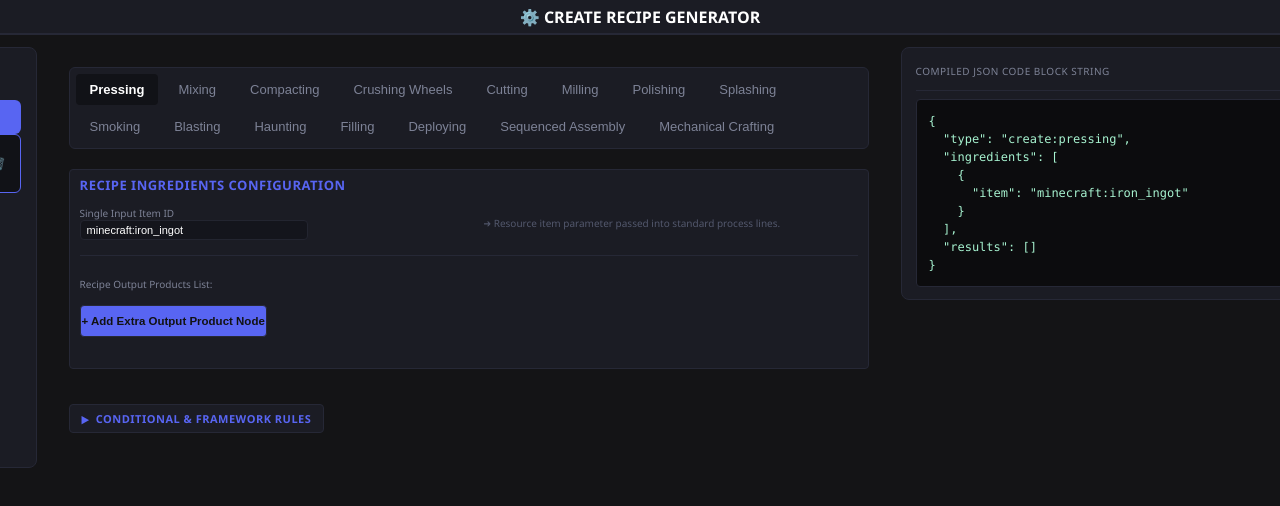
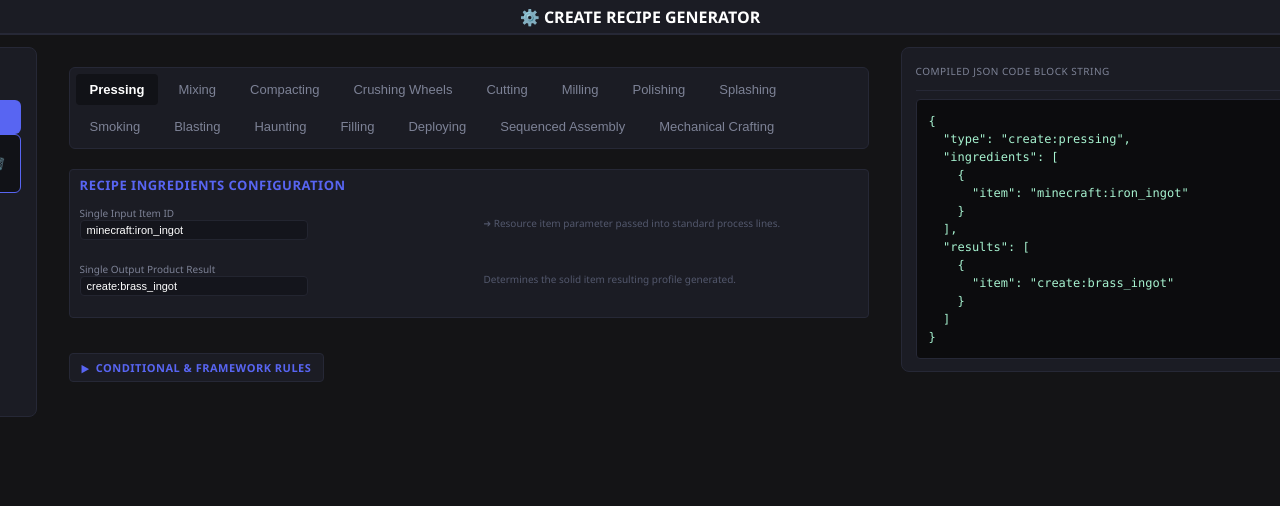
Before and after one commit to Rockiecraft/Create-recipe-generator, a website: page src/index.html in a window 1280 px wide. Both pictures are taken after a click on the button "Pressing". Drawn offline with Linux system fonts and the light colour scheme; files whose address does not match are found by name.

Commit message:
fixes?
changed how some of the ui works for some recipe types

```diff
--- a/app-entry.js
+++ b/app-entry.js
@@ -17,7 +17,7 @@ function createStudioDesktopWindow() {
 
     desktopWin.setMenuBarVisibility(false);
 
-    desktopWin.loadFile('index.html');
+    desktopWin.loadFile(path.join(__dirname, 'src', 'index.html'));
 }
 
 app.whenReady().then(() => {
--- a/src/index.html
+++ b/src/index.html
@@ -175,7 +175,19 @@
                         onclick="addOutputBlock('minecraft:gold_nugget', 1, 1000)">+ Add Extra Output Product
                         Node</button>
                 </div>
+                <div id="singleOutputInputsPanel" class="recipe-group-card hidden" style="margin-top: 12px;">
+                    <div class="left-aligned-layout-grid">
 
+                        <!-- Registry Target Text Box Input Field -->
+                        <div class="grid-cell-stacked-box">
+                            <label style="margin-top:0;">Single Output Product Result</label>
+                            <input type="text" id="singleOutputProductId" placeholder="create:brass_ingot"
+                                value="create:brass_ingot" oninput="compileRecipe()">
+                        </div>
+                        <div class="grid-cell-context-hint">Determines the solid item resulting profile generated.</div>
+
+                    </div>
+                </div>
                 <div id="mechanicalCraftingContainer" class="config-card hidden"
                     style="flex: 0 1 auto; width: 100%; margin: 16px 0 0 0; padding: 12px !important; box-sizing: border-box;">
                     <details class="advanced-options-disclosure" style="cursor: pointer; width: 100%;" open>
--- a/src/main/js/foundation/Frontend/ui-components.js
+++ b/src/main/js/foundation/Frontend/ui-components.js
@@ -91,8 +91,10 @@ function addOutputBlock(defaultValue = 'create:brass_ingot') {
         <div style="display:flex; gap:10px; margin-top:6px;">
             <div style="flex:1;">
                 <label class="out-count-label" style="margin-top:0;">Amount</label>
-                <input type="number" class="out-count" value="1" min="0" max="10000" step="1" style="padding:4px; font-size:11px;" oninput="if(typeof compileRecipe==='function')compileRecipe();" onchange="let block = this.closest('.grid-cell-stacked-box'); let isFluid = block ? block.querySelector('.out-is-fluid')?.checked : false; if (isFluid) { let parsed = parseInt(this.value) || 0; if (parsed < 1) parsed = 100; if (parsed > 1000) parsed = 1000; this.value = parsed; } else { let parsed = parseInt(this.value) || 0; if (parsed < 1 || parsed > 64) parsed = 1; this.value = parsed; } if(typeof compileRecipe==='function')compileRecipe();" />
-            </div>
+                    <input type="number" class="out-count" value="${defaultValue}" min="0" max="1000" style="padding:4px; font-size:11px;"
+                        oninput="let block = this.closest('.grid-cell-stacked-box'); let isFluid = block ? block.querySelector('.out-is-fluid')?.checked : false; let parsed = parseInt(this.value); if (isFluid && parsed > 1000) this.value = 1000; compileRecipe();"
+                        onchange="let block = this.closest('.grid-cell-stacked-box'); let isFluid = block ? block.querySelector('.out-is-fluid')?.checked : false; let parsed = parseInt(this.value); if (isNaN(parsed)) parsed = 1; if (isFluid) { if (parsed < 0) parsed = 0; if (parsed > 1000) parsed = 1000; } else { if (parsed < 1) parsed = 1; } this.value = parsed; compileRecipe();">
+                </div>
             <div class="chance-container" style="flex:1;">
                 <label style="margin-top:0;">Chance (%)</label>
                 <input type="number" class="out-chance" placeholder="100" value="100" min="0" max="100" step="5" oninput="compileRecipe()" />
--- a/src/main/js/foundation/Frontend/ui-router.js
+++ b/src/main/js/foundation/Frontend/ui-router.js
@@ -65,7 +65,14 @@ function toggleEngineFields() {
             timeInput.value = "200";
         }
     }
-
+    const singleOutputPanel = document.getElementById('singleOutputInputsPanel');
+    if (singleOutputPanel) {
+        if (['pressing', 'filling', 'smoking', 'blasting', 'haunting', 'sequenced_assembly', 'deploying', 'mechanical_crafting'].includes(targetEngine)) {
+            singleOutputPanel.classList.remove('hidden');
+        } else {
+            singleOutputPanel.classList.add('hidden');
+        }
+    }
 
     document.querySelectorAll('.chance-container').forEach(el =>
         el.classList.toggle('hidden', !['crushing', 'sequenced_assembly', 'milling', 'splashing', 'cutting'].includes(targetEngine)));
@@ -91,7 +98,23 @@ function toggleEngineFields() {
             }
         });
     }
+    const hidesMultiOutputs = ['pressing', 'filling', 'blasting', 'smoking', 'haunting', 'sequenced_assembly', 'deploying', 'mechanical_crafting'].includes(targetEngine);
 
+
+    const outputsCardWrapper = document.getElementById('outputsContainer')?.closest('.recipe-group-card') ||
+                               document.getElementById('outputsContainer')?.parentElement;
+    const addOutputNodeBtn = document.querySelector('button[onclick*="addOutputBlock"]');
+
+
+    if (hidesMultiOutputs) {
+
+        outputsCardWrapper?.classList.add('hidden');
+        addOutputNodeBtn?.classList.add('hidden');
+    } else {
+
+        outputsCardWrapper?.classList.remove('hidden');
+        addOutputNodeBtn?.classList.remove('hidden');
+    }
     if (typeof compileRecipe === 'function') compileRecipe();
 }
 
--- a/src/main/js/foundation/compilers/compiler-core.js
+++ b/src/main/js/foundation/compilers/compiler-core.js
@@ -1,67 +1,76 @@
 function compileRecipe() {
+
+
     const activeRadio = document.querySelector('input[name="platform"]:checked');
-    const platformSelection = activeRadio ? activeRadio.value : "universal";
+    const platformSelection = activeRadio ? activeRadio.value : 'universal';
     let coreRecipe = {};
     const rawEngine = currentActiveEngine || 'mixing';
     const targetEngine = rawEngine.replace('create:', '');
 
-    let demandsFabricFormat = (platformSelection === "fabric_only") || document.getElementById('autoConvertFabricFluids')?.checked;
+    let demandsFabricFormat = platformSelection === 'fabric_only' || document.getElementById('autoConvertFabricFluids')?.checked;
     let compiledResultsArray = [];
     const outputContainers = document.getElementById('outputsContainer').children;
-    const allowsChance = ['crushing', 'sequenced_assembly', 'milling', 'splashing', 'cutting' ].includes(targetEngine);
+    const allowsChance = ['crushing', 'sequenced_assembly', 'milling', 'splashing', 'cutting'].includes(targetEngine);
 
     const ALLOWED_FLUID_ENGINES = ['mixing', 'compacting', 'filling'];
     const ENGINES_WITH_CHANCE = ['crushing', 'sequenced_assembly', 'splashing', 'cutting'];
     const SEQUENCED_ASSEMBLY_STEP_TYPES = ['pressing', 'deploying', 'filling'];
 
+    for (let container of outputContainers) {
+        const idInput = container.querySelector('.out-id') || container.querySelector('input[type="text"]');
+        const countInput = container.querySelector('.out-count') || container.querySelector('input[type="number"]:not(.out-chance):not(.chance-input)');
+        const fluidCheck = container.querySelector('.out-is-fluid') || container.querySelector('input[type="checkbox"]');
+        const chanceInput = container.querySelector('.out-chance') || container.querySelector('.chance-input');
 
-    for (let container of outputContainers) {
-        const idInput = container.querySelector('.out-id');
-        const countInput = container.querySelector('.out-count');
-        const fluidCheck = container.querySelector('.out-is-fluid');
-        const chanceInput = container.querySelector('.out-chance');
+        if (!idInput || !idInput.value || !idInput.value.trim()) continue;
 
-        if (!idInput || !idInput.value) continue;
+        const cleanId = idInput.value.trim();
 
         if (fluidCheck && fluidCheck.checked) {
-            let amount = parseInt(countInput.value) || 1000;
-            if (demandsFabricFormat) amount *= 81;
+            let amountVal = countInput ? parseInt(countInput.value, 10) : 1000;
+            if (isNaN(amountVal)) amountVal = 1000;
+            if (demandsFabricFormat) amountVal *= 81;
 
             compiledResultsArray.push({
-                "fluid": idInput.value,
-                "amount": amount
+                fluid: cleanId,
+                amount: amountVal,
             });
         } else {
+            let countVal = countInput ? parseInt(countInput.value, 10) : 1;
+            if (isNaN(countVal)) countVal = 1;
+
             let itemObject = {
-                "item": idInput.value,
-                "count": parseInt(countInput.value) || 1
+                item: cleanId,
+                count: countVal,
             };
+
             if (allowsChance && chanceInput) {
-                const rawChanceString = chanceInput.value ? chanceInput.value.trim() : "";
+                const rawChanceString = chanceInput.value ? chanceInput.value.trim() : '';
                 let inputPercent = parseFloat(rawChanceString);
 
-
-                if (rawChanceString === "") {
-                    inputPercent = 100;
-                }
-
-                if (!isNaN(inputPercent)) {
-
+                if (rawChanceString !== '' && !isNaN(inputPercent)) {
                     inputPercent = Math.max(0, Math.min(100, inputPercent));
                     let chanceVal = inputPercent / 100;
-
                     chanceVal = parseFloat(chanceVal.toFixed(2));
-
 
                     if (chanceVal < 1.0) {
                         itemObject.chance = chanceVal;
                     }
                 }
             }
+
             compiledResultsArray.push(itemObject);
         }
     }
-
+    if (['pressing', 'filling', 'smoking', 'blasting', 'haunting', 'sequenced_assembly', 'deploying'].includes(targetEngine)) {
+        compiledResultsArray = [];
+        const singleOutInput = document.getElementById('singleOutputProductId') || document.getElementById('outputItem');
+        if (singleOutInput && singleOutInput.value.trim()) {
+            compiledResultsArray.push({
+                item: singleOutInput.value.trim(),
+            });
+        }
+    }
     if (targetEngine === 'filling') {
         coreRecipe = compileSpoutRecipe(compiledResultsArray, demandsFabricFormat);
     } else if (['mixing', 'compacting'].includes(targetEngine)) {
@@ -95,74 +104,69 @@ if (targetEngine === 'filling') {
                     type: condTypeEl.value,
                     key: condKeyEl ? condKeyEl.value : '',
                     val: condValEl ? condValEl.value : '',
-                    route: condRouteEl ? condRouteEl.value : 'both'
+                    route: condRouteEl ? condRouteEl.value : 'both',
                 });
             }
         }
     }
 
-
-    if (platformSelection === "forge_only") {
+    if (platformSelection === 'forge_only') {
         let compiledConditionsArray = [];
         if (isConditionalChecked && rawInputsList.length > 0) {
             for (let input of rawInputsList) {
                 if (input.route === 'forge' || input.route === 'both') {
-                    compiledConditionsArray.push({ "type": input.type, "modid": input.key });
+                    compiledConditionsArray.push({ type: input.type, modid: input.key });
                 }
             }
         }
         if (compiledConditionsArray.length === 0) {
-            compiledConditionsArray.push({ "type": "forge:mod_loaded", "modid": "create" });
+            compiledConditionsArray.push({ type: 'forge:mod_loaded', modid: 'create' });
         }
         outputJson = {
-            "type": "forge:conditional",
-            "recipes": [{ "conditions": compiledConditionsArray, "recipe": coreRecipe }]
+            type: 'forge:conditional',
+            recipes: [{ conditions: compiledConditionsArray, recipe: coreRecipe }],
         };
-
-    } else if (platformSelection === "fabric_only") {
+    } else if (platformSelection === 'fabric_only') {
         let compiledConditionsArray = [];
         if (isConditionalChecked && rawInputsList.length > 0) {
             for (let input of rawInputsList) {
                 if (input.route === 'fabric' || input.route === 'both') {
-                    compiledConditionsArray.push({ "condition": input.type, "values": [input.key] });
+                    compiledConditionsArray.push({ condition: input.type, values: [input.key] });
                 }
             }
         }
         if (compiledConditionsArray.length === 0) {
-            compiledConditionsArray.push({ "condition": "fabric:all_mods_loaded", "values": ["create"] });
+            compiledConditionsArray.push({ condition: 'fabric:all_mods_loaded', values: ['create'] });
         }
         outputJson = {
-            "fabric:load_conditions": compiledConditionsArray,
-            ...coreRecipe
+            'fabric:load_conditions': compiledConditionsArray,
+            ...coreRecipe,
         };
-
     } else {
-
         if (isConditionalChecked && rawInputsList.length > 0) {
             let forgeConditions = [];
             let fabricConditions = [];
 
             for (let input of rawInputsList) {
                 if (input.route === 'forge' || input.route === 'both') {
-                    forgeConditions.push({ "type": input.type, "modid": input.key });
+                    forgeConditions.push({ type: input.type, modid: input.key });
                 }
                 if (input.route === 'fabric' || input.route === 'both') {
-                    fabricConditions.push({ "condition": input.type, "values": [input.key] });
+                    fabricConditions.push({ condition: input.type, values: [input.key] });
                 }
             }
 
             let finalDualRecipe = { ...coreRecipe };
             if (fabricConditions.length > 0) {
-                finalDualRecipe = { "fabric:load_conditions": fabricConditions, ...coreRecipe };
+                finalDualRecipe = { 'fabric:load_conditions': fabricConditions, ...coreRecipe };
             }
 
             if (forgeConditions.length > 0) {
-                outputJson = { "type": "forge:conditional", "recipes": [{ "conditions": forgeConditions, "recipe": finalDualRecipe }] };
+                outputJson = { type: 'forge:conditional', recipes: [{ conditions: forgeConditions, recipe: finalDualRecipe }] };
             } else {
                 outputJson = finalDualRecipe;
             }
         } else {
-
             outputJson = coreRecipe;
         }
     }
@@ -172,9 +176,7 @@ if (targetEngine === 'filling') {
         outputField.value = JSON.stringify(outputJson, null, 4);
     }
 
-
-
-window.toggleConditionalFields = function() {
+    window.toggleConditionalFields = function () {
         const useConditionalEl = document.getElementById('useConditional');
         const conditionalConfigEl = document.getElementById('conditionalConfig');
 
@@ -189,8 +191,7 @@ window.toggleConditionalFields = function() {
         }
     };
 
-
-window.removeBlock = function(target) {
+    window.removeBlock = function (target) {
         if (typeof target === 'string') {
             const element = document.getElementById(target);
             if (element) element.remove();
@@ -202,11 +203,12 @@ window.removeBlock = function(target) {
         if (typeof compileRecipe === 'function') compileRecipe();
     };
 
-
     document.addEventListener('DOMContentLoaded', () => {
         const boxWrapper = document.getElementById('useConditional');
         if (boxWrapper) {
-        boxWrapper.addEventListener('click', (e) => { e.stopPropagation(); });
+            boxWrapper.addEventListener('click', (e) => {
+                e.stopPropagation();
+            });
         }
 
         if (typeof window.toggleConditionalFields === 'function') {
@@ -214,13 +216,12 @@ document.addEventListener('DOMContentLoaded', () => {
         }
     });
 
-
     const previewEl = document.getElementById('jsonOutput');
     if (previewEl) {
         previewEl.textContent = JSON.stringify(outputJson, null, 2);
     }
     if (typeof updateJEIPreview === 'function') {
-        const firstOutputItemName = compiledResultsArray.length > 0 ? (compiledResultsArray[0].item || compiledResultsArray[0].fluid || "minecraft:air") : "minecraft:air";
+        const firstOutputItemName = compiledResultsArray.length > 0 ? compiledResultsArray[0].item || compiledResultsArray[0].fluid || 'minecraft:air' : 'minecraft:air';
 
         let compiledIngredients = [];
         const inputContainers = document.getElementById('ingredientsContainer')?.children || [];
@@ -232,7 +233,7 @@ document.addEventListener('DOMContentLoaded', () => {
                 compiledIngredients.push({
                     item: !fluidCheck?.checked ? idInput.value : null,
                     fluid: fluidCheck?.checked ? idInput.value : null,
-                    amount: parseInt(countInput?.value) || 1
+                    amount: parseInt(countInput?.value) || 1,
                 });
             }
         }
@@ -240,7 +241,7 @@ document.addEventListener('DOMContentLoaded', () => {
         if (standardInput && standardInput.value.trim()) {
             compiledIngredients.push({
                 item: standardInput.value.trim(),
-                amount: 1
+                amount: 1,
             });
         }
 
--- a/src/main/js/foundation/compilers/compiler-engines.js
+++ b/src/main/js/foundation/compilers/compiler-engines.js
@@ -1,32 +1,35 @@
 function compileBasinRecipe(rawEngine, resultsArray, isFabric) {
     let ingredientsArray = [];
+    const inputContainers = document.getElementById('ingredientsContainer')?.children || [];
 
-    const inputContainers = document.getElementById('ingredientsContainer')?.children || [];
     for (let container of inputContainers) {
-        const idInput = container.querySelector('.ing-id');
-        const fluidCheck = container.querySelector('.ing-is-fluid');
-        const countInput = container.querySelector('.ing-count');
+        // Multi-selector fallbacks to guarantee the elements are always found
+        const idInput = container.querySelector('.ing-id') || container.querySelector('input[type="text"]');
+        const fluidCheck = container.querySelector('.ing-is-fluid') || container.querySelector('input[type="checkbox"]');
+        const countInput = container.querySelector('.ing-count') || container.querySelector('input[type="number"]');
 
-        if (!idInput || !idInput.value) continue;
+        if (!idInput || !idInput.value || !idInput.value.trim()) continue;
 
+        const val = idInput.value.trim();
+
+        // Safe evaluation path for the active checkbox state
         if (fluidCheck && fluidCheck.checked) {
-            let amount = parseInt(countInput.value) || 1000;
+            let amount = countInput ? (parseInt(countInput.value, 10) || 1000) : 1000;
             if (isFabric) amount *= 81;
 
             ingredientsArray.push({
-                "fluid": idInput.value.trim(),
+                "fluid": val,
                 "amount": amount
             });
         } else {
-            const count = parseInt(countInput.value) || 1;
-            const val = idInput.value.trim();
+            // Standard block item format completely stripped of "count" properties
             if (val.startsWith('#')) {
                 ingredientsArray.push({
                     "tag": val.replace('#', '')
                 });
             } else {
                 ingredientsArray.push({
-                    "item": val,
+                    "item": val
                 });
             }
         }
```
Also changed, not shown: package.json (+4 -4 lines). Lines whose indentation alone changed are shown as unchanged.
